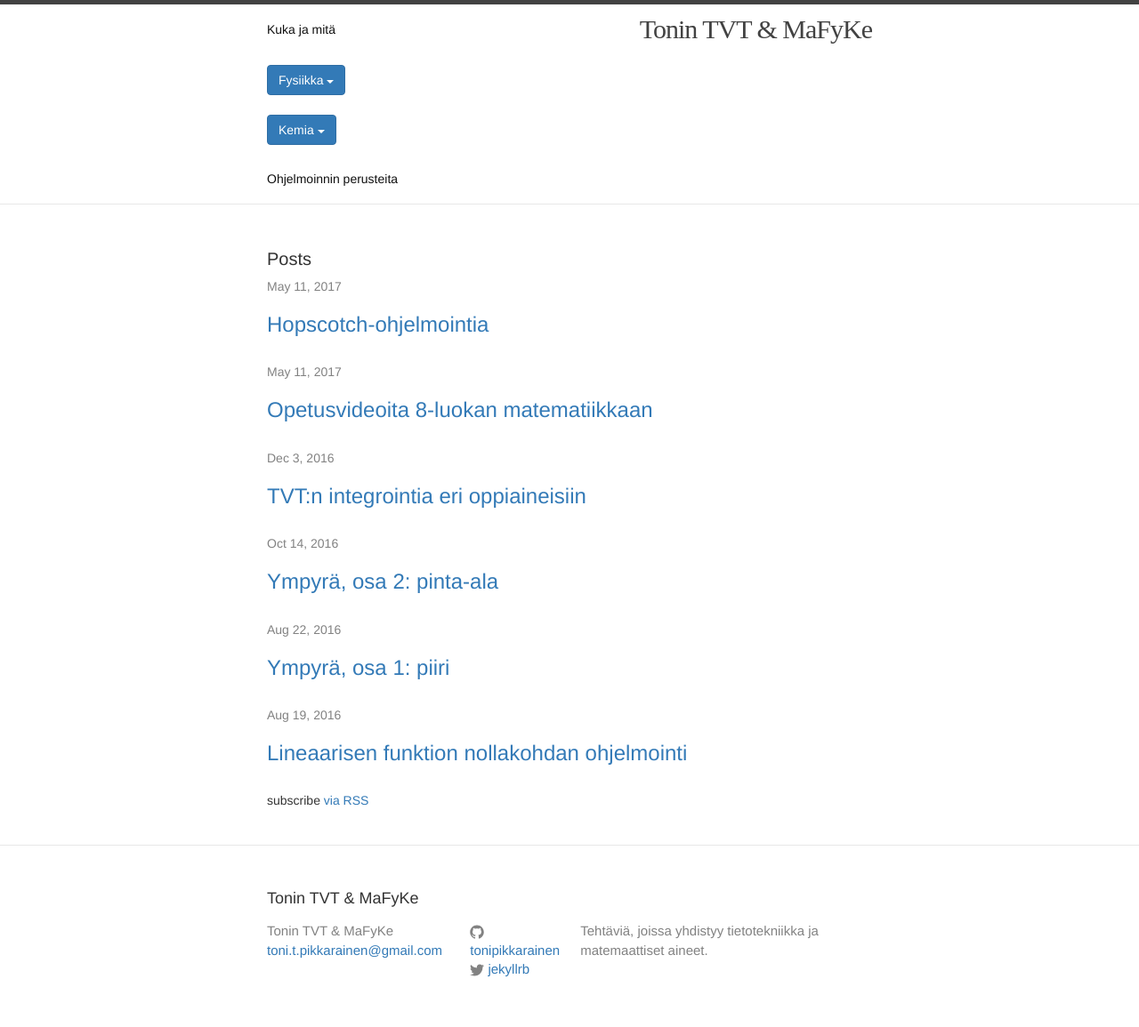
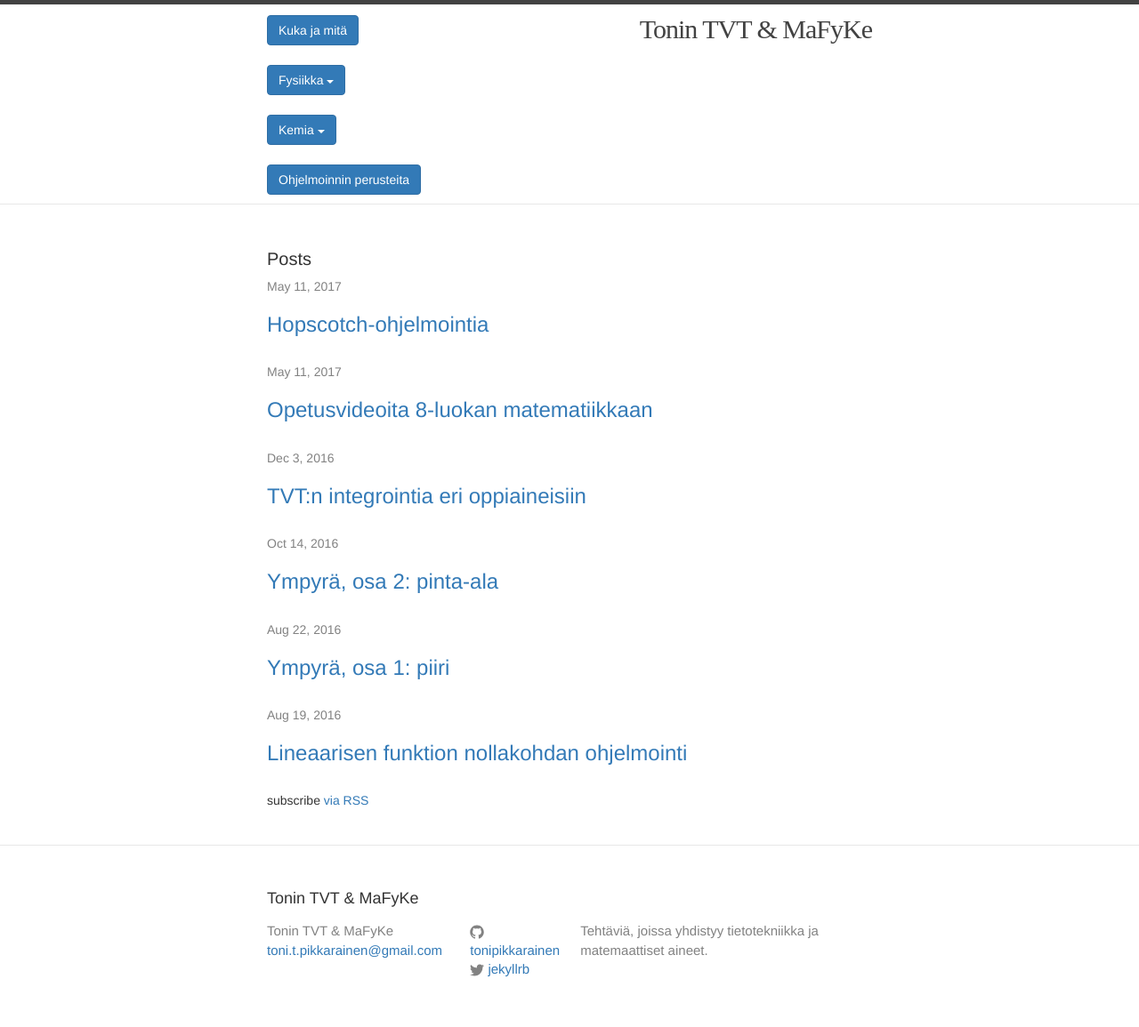
Before and after one commit to tonipikkarainen/tonipikkarainen.github.io, a Jekyll site: the page built from index.html, in a window 1280 px wide. Shown: the whole page at 89% size. Built offline with Jekyll 4.4.1, drawn with Linux system fonts in a browser that asks for light colours; some web fonts are replaced.

Commit message:
multilevel-dropdown

```diff
--- a/_includes/header.html
+++ b/_includes/header.html
@@ -104,7 +104,7 @@
         </div>
 
 		  {% elsif my_page.title %}
-		  <a class="page-link" href="{{ my_page.url | prepend: site.baseurl }}">{{ my_page.title }}</a>
+		  <a class="btn btn-primary" style="color:white" href="{{ my_page.url | prepend: site.baseurl }}">{{ my_page.title }}</a>
 		  {% else %}
 
           {% endif %}
```
